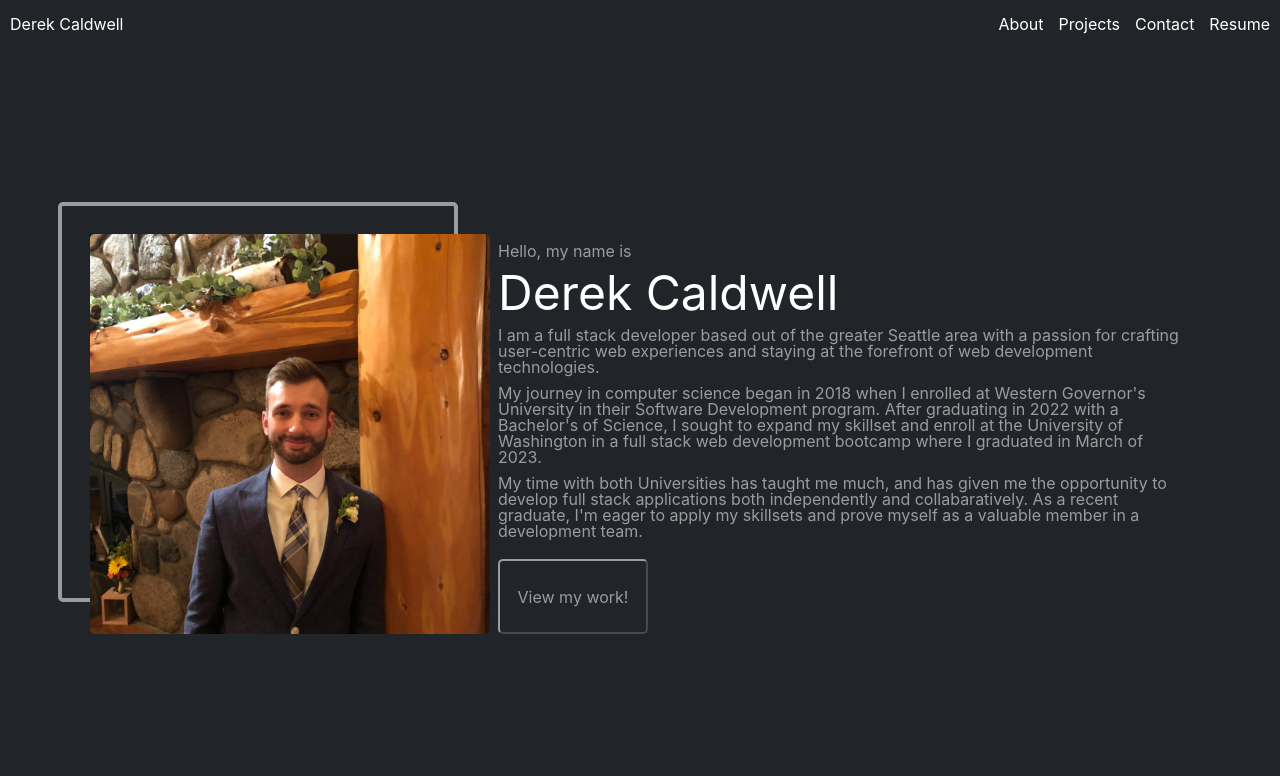
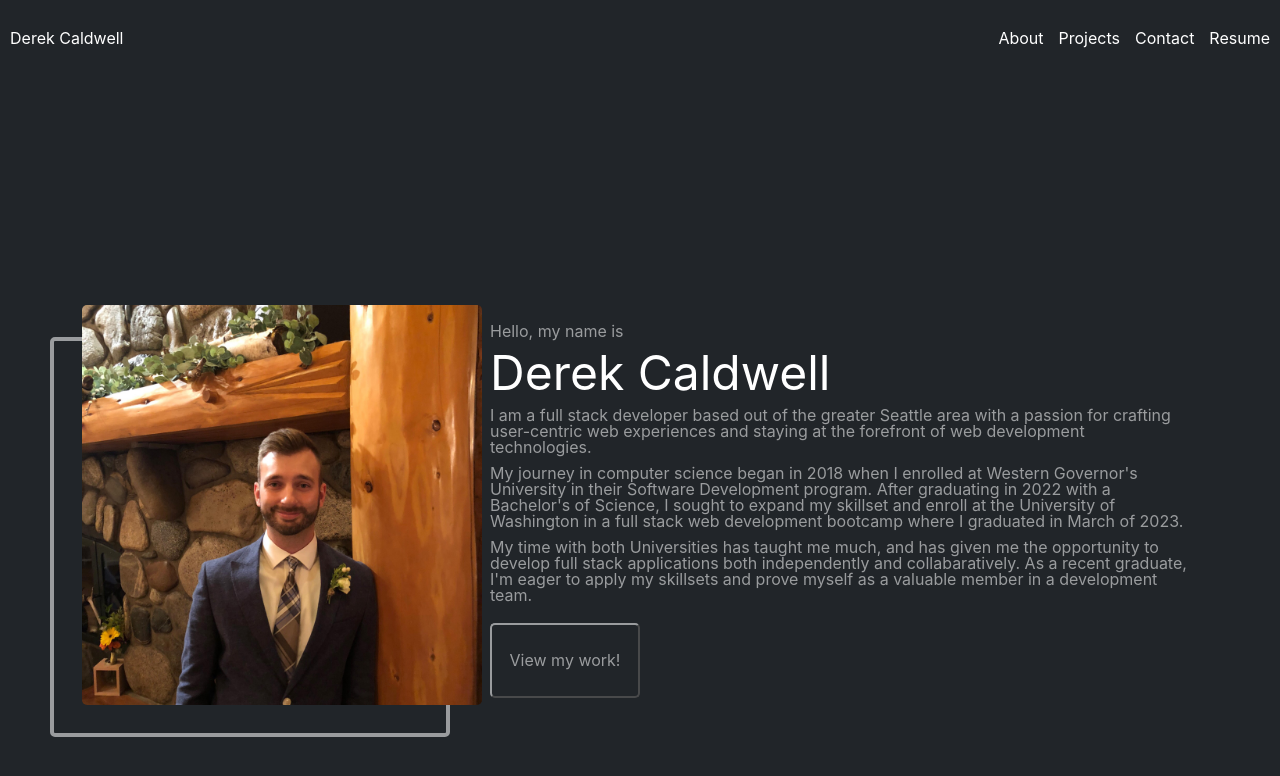
Before and after one commit to CaldwellDerek/professional-portfolio, a React (Create React App) app in the folder portfolio/: page / in a window 1280 px wide. Shown: the top 776 px of the page. Built offline with nearby package versions, Linux system fonts and the light colour scheme.

Commit message:
corrected about page overlapping projects on smaller screens

```diff
--- a/portfolio/src/components/about/index.css
+++ b/portfolio/src/components/about/index.css
@@ -52,7 +52,7 @@
     width: 100%;
     height: 100%;
     left: -8%;
-    top: -8%;
+    top: 8%;
     border: 4px solid #9a9c9e;
     border-radius: 5px;
     content: "";
@@ -62,12 +62,11 @@
 #about {
     display: flex;
     flex-direction: row;
-    width: 1100px;
-    height: 100%;
+    width: 100%;
+    height: 800px;
     /* padding: 0 10px 0 10px; */
+    justify-content: center;
     align-items: center;
-    margin-top: 10px;
-    margin-bottom: 100px;
 }
 
 #intro {
--- a/portfolio/src/components/app/App.css
+++ b/portfolio/src/components/app/App.css
@@ -1,9 +1,6 @@
 .App {
   height: 100%;
   width: 100%;
-  display: flex;
-  flex-direction: column;
-  justify-content: space-around;
 }
 
 .main {
@@ -11,7 +8,6 @@
   width: 100%;
   display: flex;
   flex-direction: row;
-  justify-content: center;
   flex-wrap: wrap;
   background-color: #212529;
   color: #9a9c9e;
--- a/portfolio/src/components/app/App.js
+++ b/portfolio/src/components/app/App.js
@@ -9,9 +9,9 @@ import './App.css';
 function App() {
   return (
     <div className="App">
-      <Navigation/>
-      <MobileNavigation/>
       <div className='main'>
+        <Navigation/>
+        <MobileNavigation/>
         <About/>
         <Projects/>
       </div>
--- a/portfolio/src/components/navigation/index.css
+++ b/portfolio/src/components/navigation/index.css
@@ -1,16 +1,15 @@
 .nav-div {
-    height: 50px;
-    background-color: #212529;
+    height: 75px;
+    width: 100%;
     color: #FFF;
     font-size: 16px;
     display: flex;
     justify-content: space-between;
-    align-content: center;
     padding: 0 10px;
+    margin-bottom: 30px;
 }
 
 .nav-brand {
-    height: 100%;
     display: flex;
     align-items: center;
 }
@@ -23,7 +22,7 @@
 }
 
 .nav-links li {
-    display: inline;
+    display: inline-block;
     margin-left: 15px;
 }
 
@@ -34,7 +33,6 @@
 .dropdown {
     height: 100%;
     display: none !important;
-    display: flex;
     align-items: center;
 }
 
--- a/portfolio/src/components/projects/index.css
+++ b/portfolio/src/components/projects/index.css
@@ -6,7 +6,6 @@
 }
 
 .projects {
-    margin: 20px auto;
     width: 100%;
     display: flex;
     flex-direction: column;
```
